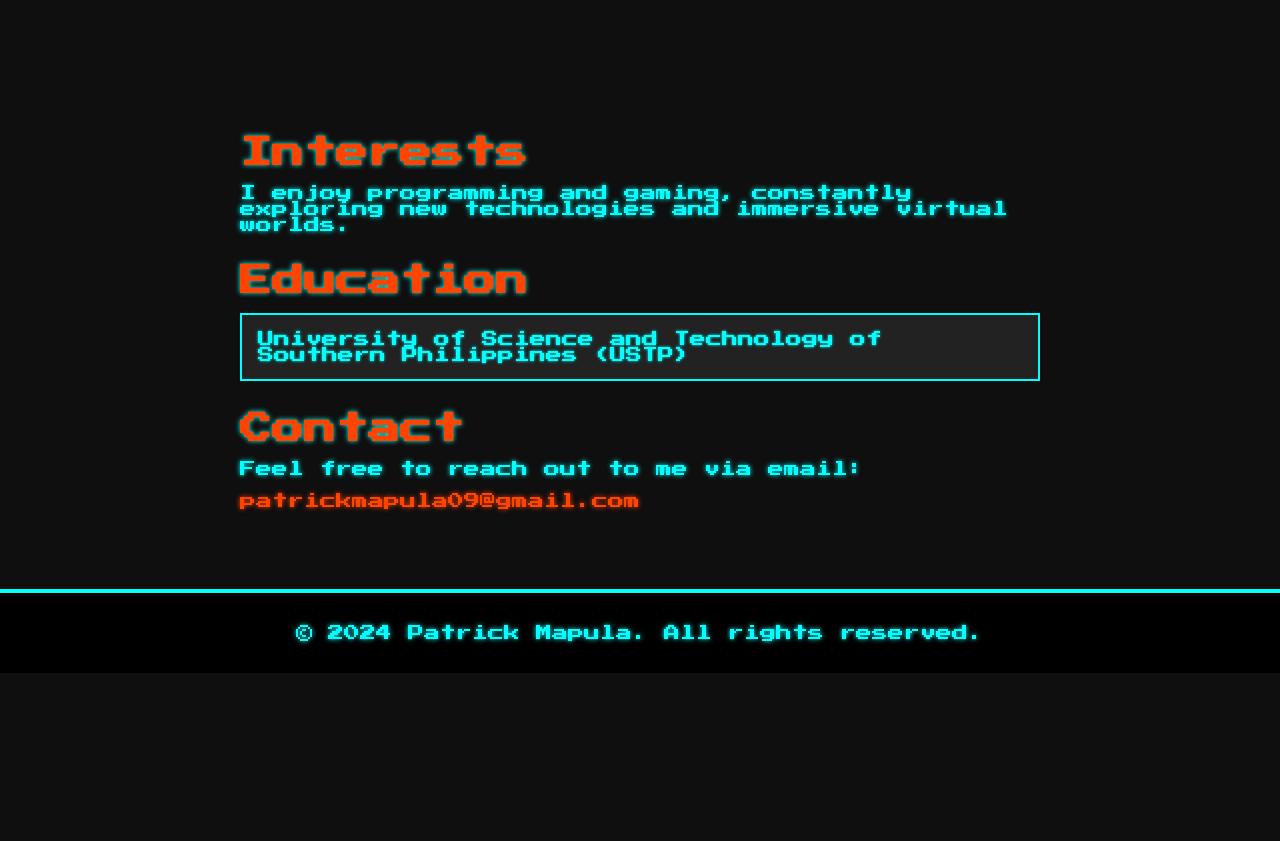
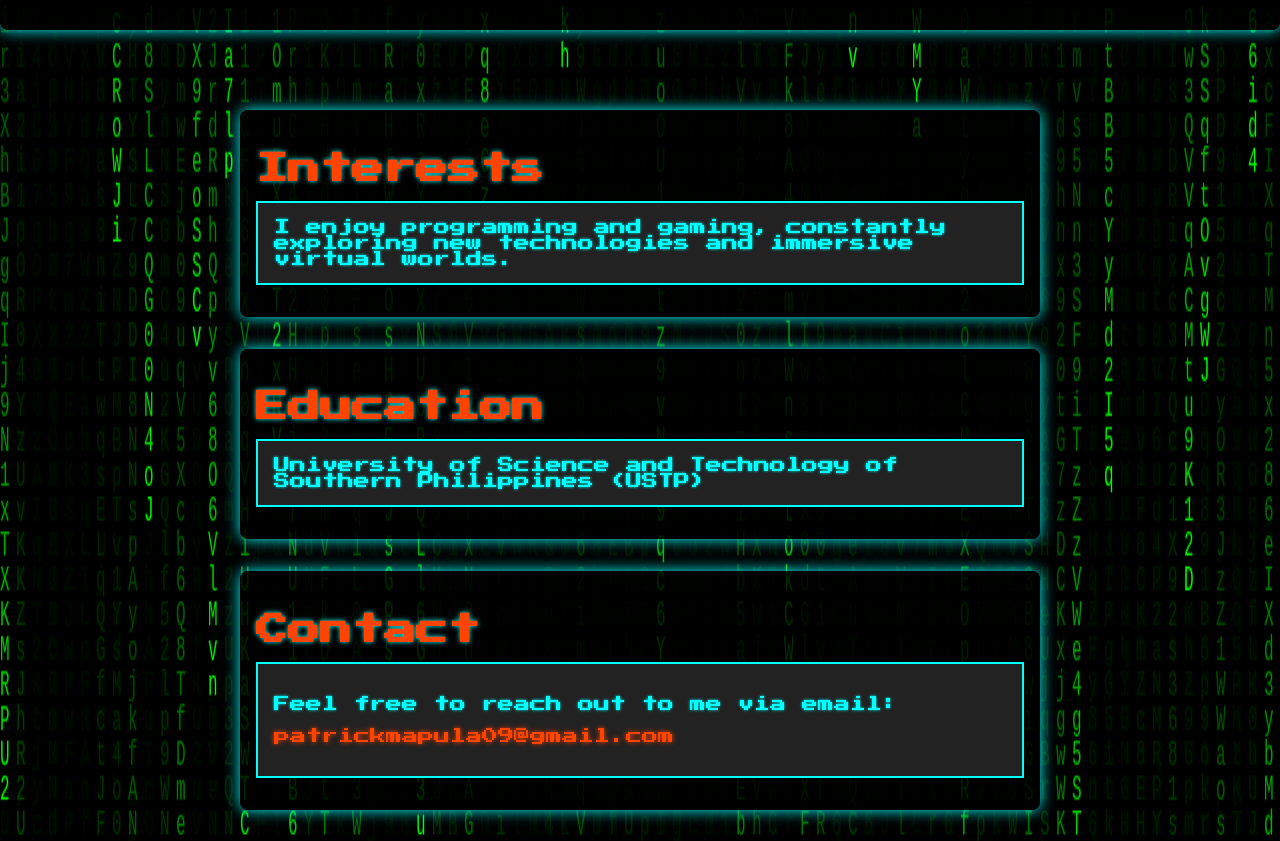
Before and after one commit to serotonin25/patrick-intro, a plain HTML site: page index.html in a window 1280 px wide. Shown: the part 770-1611 px from the top of the page. Before the commit the page ends 1443 px from the top, so only its background shows below. Drawn offline with Linux system fonts and the light colour scheme.

Commit message:
Update index.html

```diff
--- a/index.html
+++ b/index.html
@@ -18,6 +18,7 @@
             align-items: center;
             overflow-x: hidden;
             cursor: none;
+            position: relative;
         }
 
         .hero {
@@ -30,6 +31,8 @@
             color: #fff;
             max-width: 100%;
             padding: 0 20px;
+            position: relative;
+            z-index: 10;
         }
         .hero img {
             width: 20vw;
@@ -38,7 +41,7 @@
             margin-bottom: 20px;
             box-shadow: 0 0 15px #0ff;
             max-width: 150px;
-	    max-height: 150px;
+            max-height: 150px;
         }
         .hero h1 {
             font-size: 6vw;
@@ -70,10 +73,6 @@
             50% { border-color: transparent; }
         }
 
-        html {
-            scroll-behavior: smooth;
-        }
-
         header {
             background-color: #000;
             padding: 1rem 2rem;
@@ -81,7 +80,7 @@
             top: 0;
             left: 0;
             right: 0;
-            z-index: 10;
+            z-index: 100;
             border-bottom: 4px solid #0ff;
             display: flex;
             justify-content: space-between;
@@ -106,9 +105,14 @@
             max-width: 800px;
             margin: 0 auto;
             width: 100%;
+            z-index: 10;
         }
         section {
             margin-bottom: 2rem;
+            background-color: rgba(0, 0, 0, 0.8);
+            padding: 1rem;
+            border-radius: 8px;
+            box-shadow: 0 0 15px #0ff;
         }
         section h2 {
             color: #f40;
@@ -137,7 +141,8 @@
             color: #0ff;
             text-shadow: 0 0 5px #0ff;
             border-top: 4px solid #0ff;
-            width: 100%;
+            z-index: 10;
+	    width: 100%;
         }
         a {
             color: #f40;
@@ -156,15 +161,30 @@
             border-radius: 50%;
             pointer-events: none;
             transition: transform 0.1s ease, box-shadow 0.1s ease;
+            z-index: 15;
         }
 
         body:hover .cursor {
             box-shadow: 0 0 10px 3px #0ff;
         }
 
+
+        #matrix {
+            position: absolute;
+            top: 0;
+            left: 0;
+            width: 100%;
+            height: 100%;
+            z-index: 1;
+            pointer-events: none;
+        }
+
     </style>
 </head>
 <body>
+    <!-- Canvas for Matrix Background -->
+    <canvas id="matrix"></canvas>
+
     <header>
         <a href="#">Home</a>
         <nav>
@@ -176,7 +196,7 @@
 
     <section class="hero">
         <!-- Profile Image -->
-        <img src="patrick.jpg" alt="Patrick Mapula"> <!-- Replace with your image -->
+        <img src="patrick.jpg" alt="Patrick Mapula">
         <h1>Patrick Mapula</h1>
         <p>"Gaming is my escape from reality."</p>
     </section>
@@ -184,7 +204,8 @@
     <main>
         <section id="interests">
             <h2>Interests</h2>
-            <p>I enjoy programming and gaming, constantly exploring new technologies and immersive virtual worlds.</p>
+		<ul>
+            <li>I enjoy programming and gaming, constantly exploring new technologies and immersive virtual worlds.</li></ul>
         </section>
 
         <section id="education">
@@ -196,8 +217,12 @@
 
         <section id="contact">
             <h2>Contact</h2>
-            <p>Feel free to reach out to me via email:</p>
-            <p><a href="mailto:patrickmapula09@gmail.com">patrickmapula09@gmail.com</a></p>
+		<ul>
+			<li>
+            			<p>Feel free to reach out to me via email:</p>
+            			<p><a href="mailto:patrickmapula09@gmail.com">patrickmapula09@gmail.com</a></p>
+			</li>
+		</ul>
         </section>
     </main>
 
@@ -205,12 +230,49 @@
         <p>&copy; 2024 Patrick Mapula. All rights reserved.</p>
     </footer>
 
-    <!-- Custom Cursor -->
+    <!-- Custom Cursor JS -->
     <div class="cursor"></div>
 
     <script>
+        // JavaScript for Matrix Effect
+        const canvas = document.getElementById("matrix");
+        const ctx = canvas.getContext("2d");
+
+        // Set canvas size
+        canvas.height = window.innerHeight;
+        canvas.width = window.innerWidth;
+
+        // Characters to display in the matrix
+        const chars = "ABCDEFGHIJKLMNOPQRSTUVWXYZabcdefghijklmnopqrstuvwxyz0123456789";
+        const fontSize = 16;
+        const columns = canvas.width / fontSize;
+        const drops = [];
+
+        for (let i = 0; i < columns; i++) {
+            drops[i] = 1;
+        }
+
+        function drawMatrix() {
+            ctx.fillStyle = "rgba(0, 0, 0, 0.05)";
+            ctx.fillRect(0, 0, canvas.width, canvas.height);
+
+            ctx.fillStyle = "#0f0";
+            ctx.font = fontSize + "px monospace";
+
+            for (let i = 0; i < drops.length; i++) {
+                const text = chars[Math.floor(Math.random() * chars.length)];
+                ctx.fillText(text, i * fontSize, drops[i] * fontSize);
+                if (drops[i] * fontSize > canvas.height && Math.random() > 0.975) {
+                    drops[i] = 0;
+                }
+                drops[i]++;
+            }
+        }
+
+        setInterval(drawMatrix, 33);
+
+        // Custom Cursor JS
         const cursor = document.querySelector('.cursor');
-
         document.addEventListener('mousemove', (e) => {
             cursor.style.left = e.pageX - cursor.offsetWidth / 2 + 'px';
             cursor.style.top = e.pageY - cursor.offsetHeight / 2 + 'px';
```
